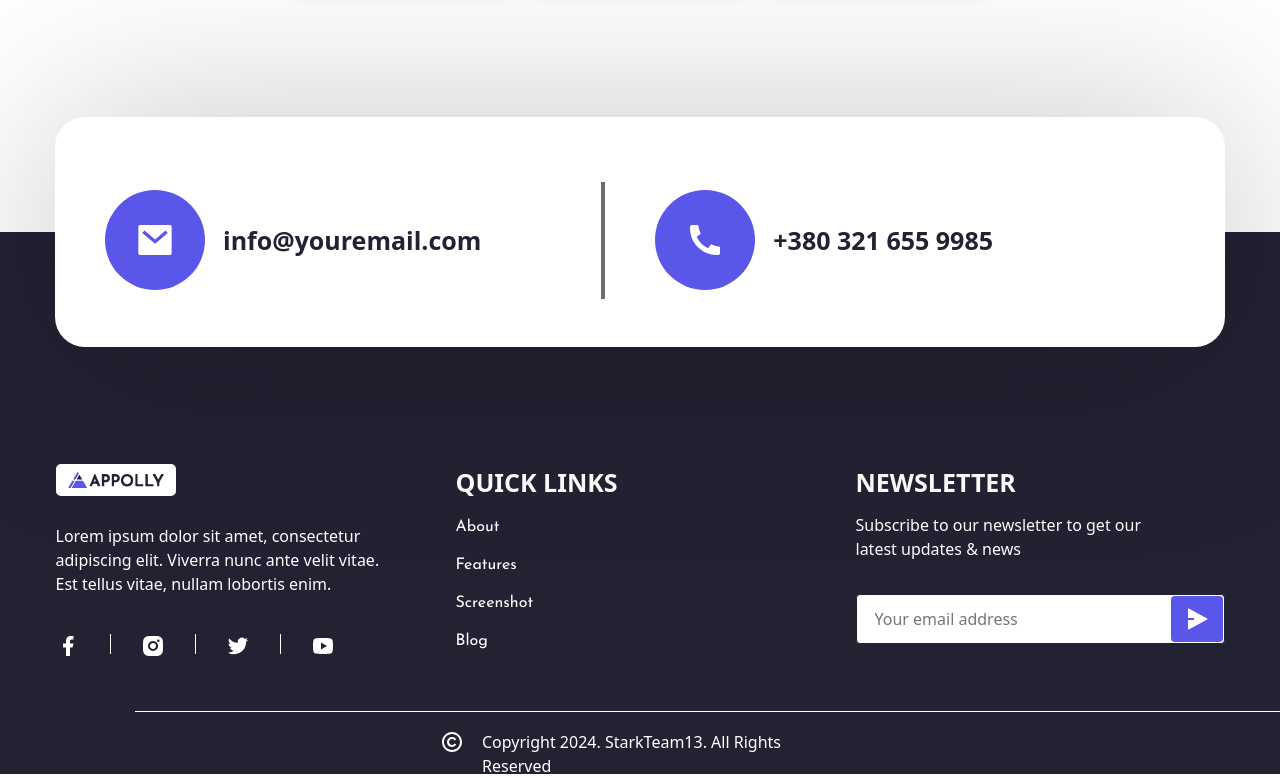
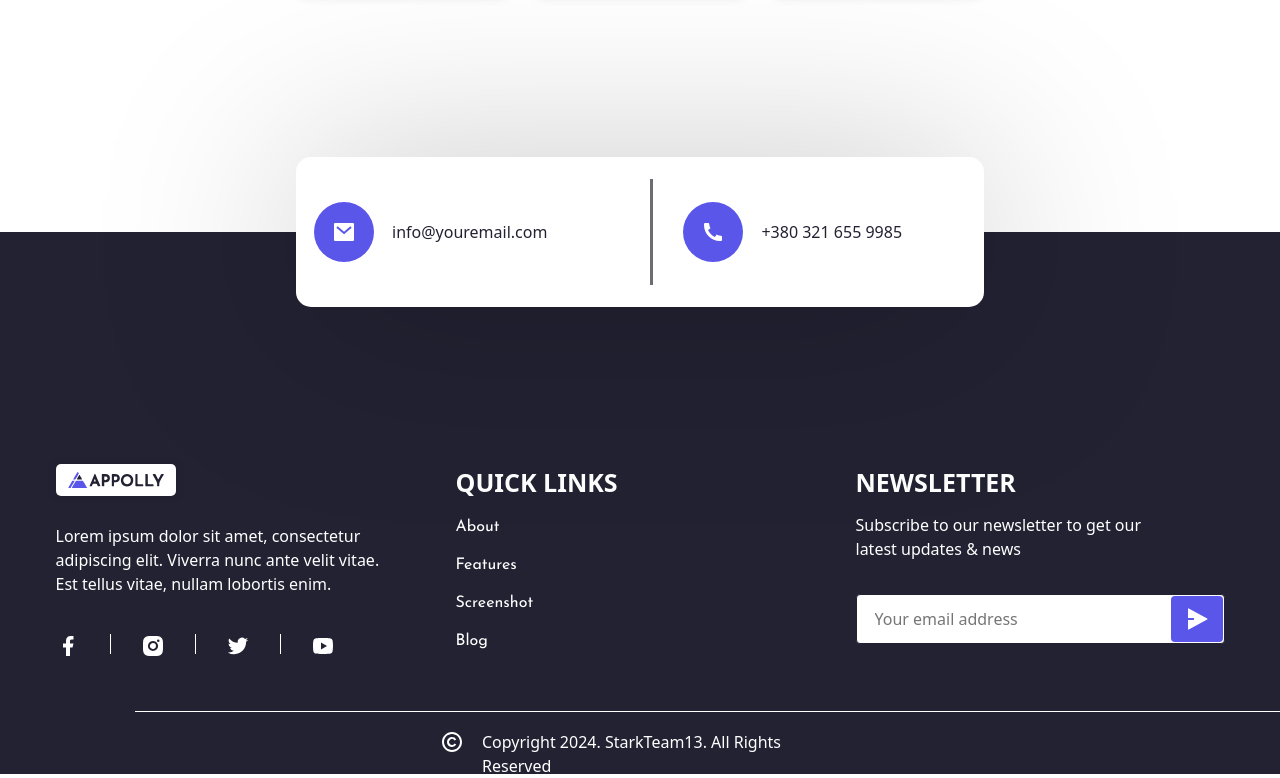
Before and after one commit to cel3ntano/appolly-pet, a website built with Vite: page src/index.html in a window 1280 px wide. Shown: the part 4921-5699 px from the top of the page. Built offline with nearby package versions, Linux system fonts and the light colour scheme; files whose address does not match are found by name.

Commit message:
contact-us-ad1

```diff
--- a/src/css/main-page/contact-us.css
+++ b/src/css/main-page/contact-us.css
@@ -1,9 +1,5 @@
 .contact-us {
-  /* background-color: rgb(255, 255, 192); */
   position: relative;
-  display: flex;
-  justify-content: center;
-  align-items: center;
 }
 
 .contact-us-container {
@@ -11,16 +7,63 @@
   top: 50%;
   left: 50%;
   transform: translate(-50%, -50%);
-  width: 1170px;
-  height: 230px;
-  border-radius: 30px;
+  width: 343px;
+  height: 310px;
+  border-radius: 10px;
   background-color: #fff;
-  padding: 65px 50px;
+  padding: 30px 34px;
   filter: drop-shadow(0px 10px 100px rgba(0, 0, 0, 0.24));
 }
 
-.contact-us-address {
-  /* display: flex; */
+.contact-us-address-list {
+  text-align: center;
+}
+
+.contact-us-svg-container {
+  position: relative;
+  width: 50px;
+  height: 50px;
+  background-color: #5956e9;
+  border-radius: 50%;
+  display: flex;
+  align-items: center;
+  justify-content: center;
+  margin: 0 auto;
+  margin-bottom: 20px;
+}
+
+.contact-us-address-link {
+  color: #232233;
+  font-size: 20px;
+  font-style: normal;
+  font-weight: 600;
+  line-height: 1.5;
+  text-transform: uppercase;
+}
+
+.contact-us-decorative-strip {
+  width: 117px;
+  height: 4px;
+  background-color: #232233;
+  margin: 0 auto;
+  margin-top: 20px;
+  margin-bottom: 30px;
+}
+
+/*========MEDIA_TABLET===========*/
+
+@media screen and (min-width: 768px) {
+  .contact-us {
+    display: flex;
+    justify-content: center;
+    align-items: center;
+  }
+
+  .contact-us-container {
+    width: 688px;
+    height: 150px;
+    border-radius: 15px;
+    padding: 22px 18px;
   }
 
   .contact-us-address-list {
@@ -30,36 +73,72 @@
 
   .contact-us-address-item {
     display: flex;
-  flex-direction: row;
     justify-content: center;
     align-items: center;
+  }
+
+  .contact-us-svg-container {
+    width: 60px;
+    height: 60px;
+    margin-right: 18px;
+    margin-bottom: 0;
+  }
+
+  .contact-us-svg-container svg {
+    width: 24px;
+    height: 24px;
+  }
+
+  .contact-us-address-link {
+    font-size: 16px;
+    font-weight: 400;
+    text-transform: lowercase;
+  }
+
+  .contact-us-decorative-strip {
+    position: relative;
+    width: 3px;
+    height: 106px;
+    background-color: #6c6c72;
+    margin-right: 30px;
+    margin-left: 103px;
+    margin-top: 0;
+    margin-bottom: 0;
+  }
+}
+
+/*========MEDIA_DESKTOP===========*/
+
+@media screen and (min-width: 1440px) {
+  .contact-us-container {
+    width: 1170px;
+    height: 230px;
+    border-radius: 30px;
+    padding: 65px 50px;
+  }
+
+  .contact-us-address-item {
     margin-right: 120px;
   }
 
   .contact-us-svg-container {
-  position: relative;
     width: 100px;
     height: 100px;
-  background-color: #5956e9;
-  border-radius: 50%;
-  display: flex;
-  align-items: center;
-  justify-content: center;
-  margin-right: 18px;
+  }
+
+  .contact-us-svg-container svg {
+    width: 40px;
+    height: 40px;
   }
 
   .contact-us-address-link {
-  color: #232233;
     font-size: 25px;
-  font-style: normal;
     font-weight: 600;
-  line-height: 1.5;
   }
 
   .contact-us-decorative-strip {
-  position: relative;
     width: 4px;
     height: 117px;
-  background-color: #6c6c72;
     margin-right: 50px;
   }
+}
--- a/src/partials/main-page/contact-us.html
+++ b/src/partials/main-page/contact-us.html
@@ -4,7 +4,7 @@
       <ul class="contact-us-address-list">
         <li class="contact-us-address-item">
           <div class="contact-us-svg-container">
-            <svg width="40" height="40">
+            <svg width="20" height="20">
               <use href="./img/icons.svg#email-icon"></use>
             </svg>
           </div>
@@ -15,7 +15,7 @@
         <div class="contact-us-decorative-strip"></div>
         <li class="contact-us-address-item">
           <div class="contact-us-svg-container">
-            <svg width="40" height="40">
+            <svg width="20" height="20">
               <use href="./img/icons.svg#phone-icon"></use>
             </svg>
           </div>
```
Lines whose indentation alone changed are shown as unchanged.
